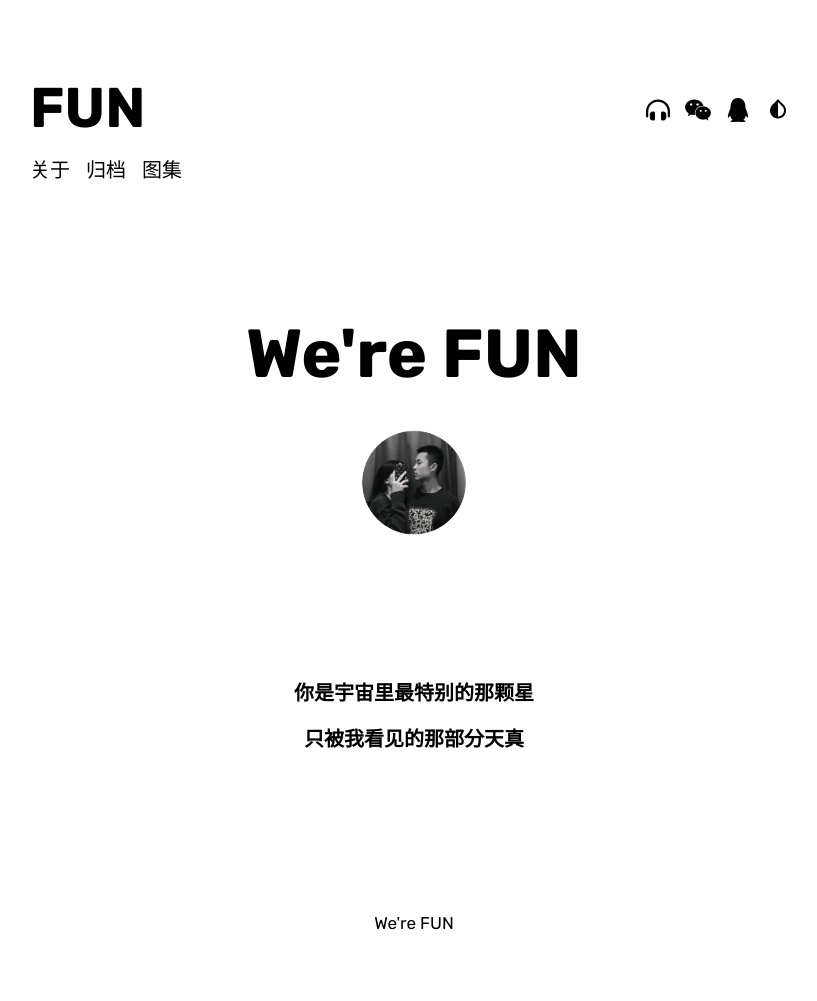
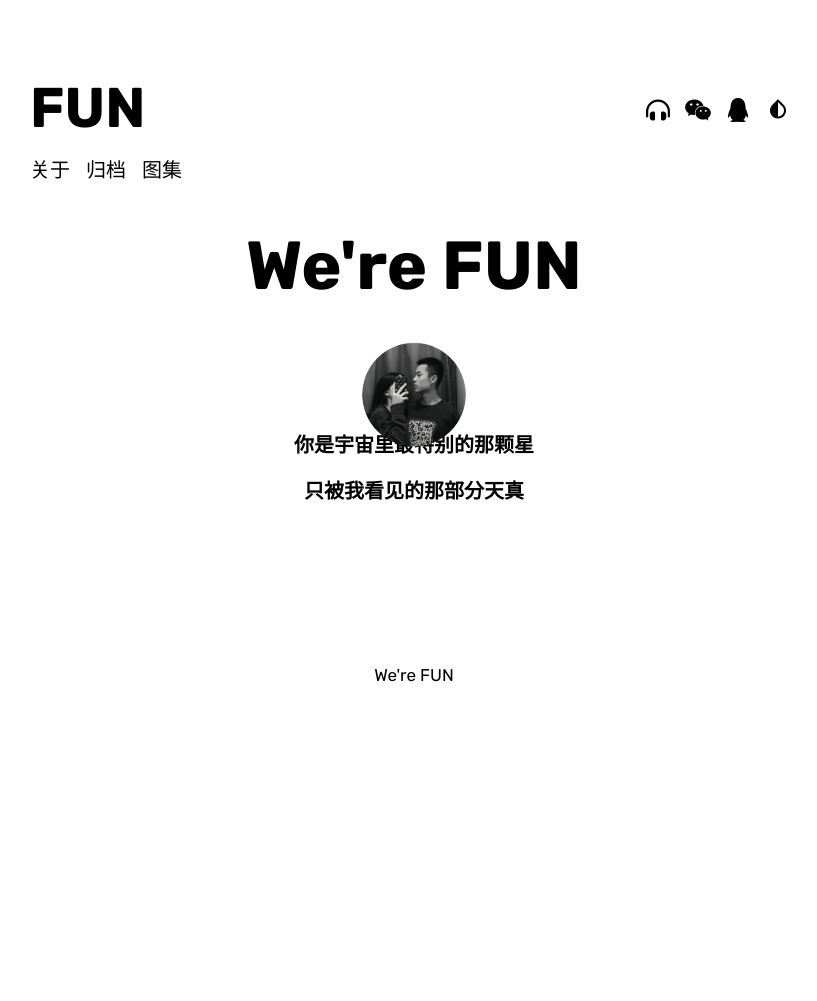
Before and after one commit to FUNzmr/Remember, a Jekyll site: the page built from about.md, in a window 1280 px wide. Shown: the whole page, without its empty margins (226-1043 px from the left). Built offline with Jekyll 4.4.1, drawn with Linux system fonts in a browser that asks for light colours; nearby versions of some CDN libraries; some web fonts are replaced; comment, search, counter and statistics services are not loaded; a style sheet for code colours, icons or effects is not loaded; after the commit the page ends 900 px from its top, so only the background shows below that.

Commit message:
Update _titles.scss

```diff
--- a/_sass/_titles.scss
+++ b/_sass/_titles.scss
@@ -4,8 +4,8 @@
 .page-title-container,
 .post-title-container {
     width: 100%;
-    margin-bottom: 6rem;
-    height: 20rem;
+//     margin-bottom: 6rem;
+    height: 9rem;
 
     text-align: center;
     position: relative;
```
